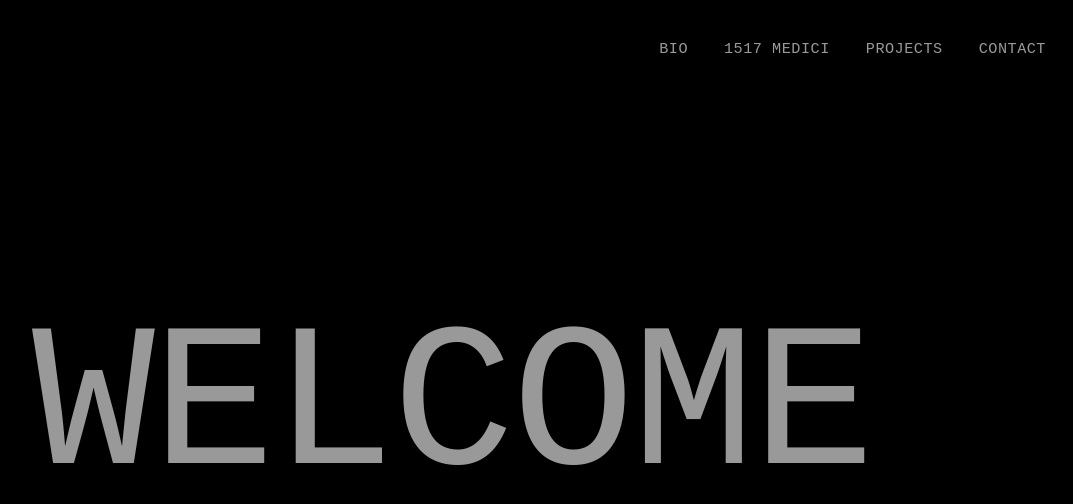
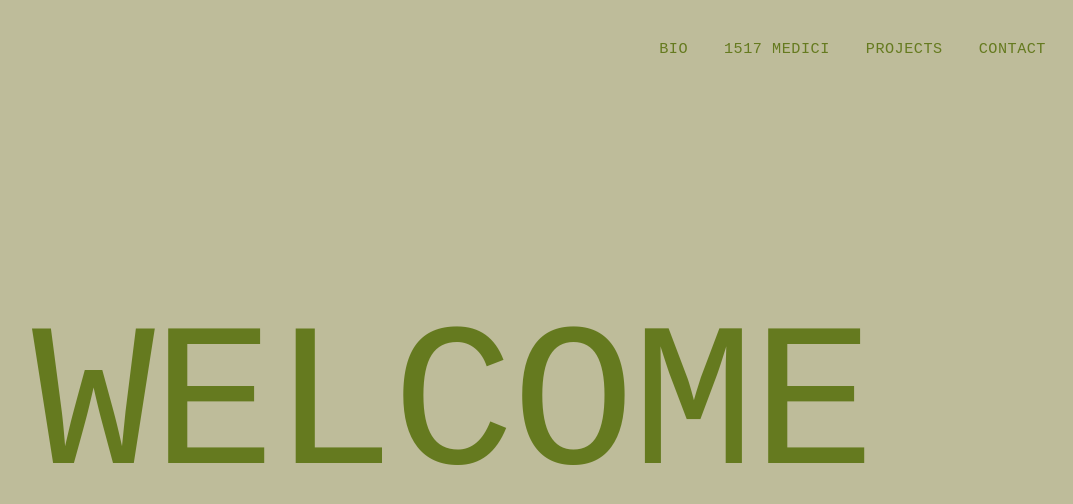
Before and after one commit to harpmail13/harpmail13.github.io, a plain HTML site: page index.html in a window 1280 px wide. Shown: the whole page, without its empty margins (188-1261 px from the left). Drawn offline with Linux system fonts and the light colour scheme; a web font is replaced by a local one.

Commit message:
Update index.html

```diff
--- a/index.html
+++ b/index.html
@@ -5,7 +5,7 @@
   <meta name="viewport" content="width=device-width, initial-scale=1.0">
   <title>Harper's Portfolio</title>
 
-  <!-- Explicitly connect to Google Fonts -->
+  <!-- Explicit Google Fonts connection for Doto -->
   <link rel="preconnect" href="https://fonts.googleapis.com">
   <link rel="preconnect" href="https://fonts.gstatic.com" crossorigin>
   <link href="https://fonts.googleapis.com/css2?family=Doto:wght@100..900&display=swap" rel="stylesheet">
@@ -35,8 +35,8 @@
     }
 
     body {
-      background-color: #000000 !important; /* Shade 1: Deep Space Black */
-      color: #999999 !important;            /* Shade 3: Terminal Gray text */
+      background-color: #bebc9a !important; /* Cream background (#bebc9a) */
+      color: #657a1f !important;            /* Olive text (#657a1f) */
       font-family: "Doto", monospace, sans-serif;
       font-optical-sizing: auto;
       font-variation-settings: "ROND" 0;     /* Keeps the dots sharp and square */
@@ -47,7 +47,7 @@
       justify-content: space-between;
     }
 
-    /* LoveFrom-inspired Minimalist Nav */
+    /* Minimalist Nav */
     nav {
       width: 100%;
       display: flex;
@@ -58,7 +58,7 @@
     .brand-id {
       font-weight: 900;
       font-size: 0.95rem;
-      color: #434343; /* Shade 4: Muted Header Gray */
+      color: #657a1f; /* Olive accent */
       letter-spacing: 0.5px;
     }
 
@@ -69,20 +69,20 @@
     }
 
     .nav-links a {
-      color: #999999 !important;
+      color: #657a1f !important; /* Olive nav links */
       text-decoration: none;
       font-size: 0.95rem;
       font-weight: 300; /* Crisp, thin navigation pathing */
       text-transform: uppercase;
       letter-spacing: 0.5px;
       padding: 2px 6px;
-      transition: font-weight 0.2s ease;
+      transition: font-weight 0.2s ease, background-color 0.2s ease, color 0.2s ease;
     }
 
     .nav-links a:hover {
-      background-color: #ffffff; /* Shade 5: Stark White Hover */
-      color: #0d1117 !important;  /* High contrast text inversion */
-      font-weight: 900;          /* Inverting weights on user interaction */
+      background-color: #657a1f; /* Olive hover background */
+      color: #bebc9a !important;   /* Inverts text to cream on hover */
+      font-weight: 900;
     }
 
     /* Variable Center Stage Area */
@@ -96,7 +96,7 @@
 
     .hero-text {
       font-size: clamp(4rem, 16vw, 13rem); /* Fluid responsive screen tracking */
-      color: #999999;
+      color: #657a1f;
       text-align: center; /* Keeps the fluid typography text box strictly centered */
       line-height: 0.8;
       text-transform: uppercase;
@@ -106,7 +106,7 @@
 
     footer {
       font-size: 0.85rem;
-      color: #000000; /* Shade 2: Industrial Serial Number */
+      color: #bebc9a;
       font-weight: 100;
       letter-spacing: 1px;
     }
```
